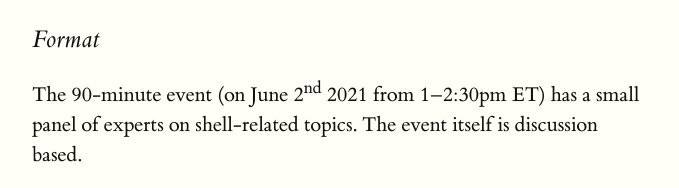
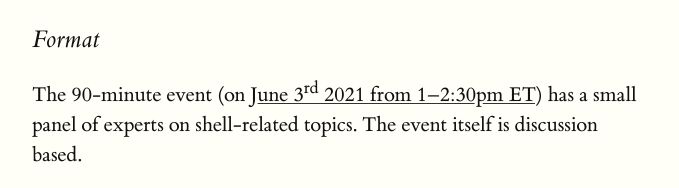
Before and after one commit to fut-shell/fut-shell.github.io, a plain HTML site: page index.html in a window 1280 px wide. Shown: the part 1354-1542 px from the top of the page, without its empty margins (128-807 px from the left). Drawn offline with Linux system fonts and the light colour scheme.

Commit message:
update dates

```diff
--- a/index.html
+++ b/index.html
@@ -40,7 +40,7 @@
 </section>
 <section id="format" class="level3">
 <h3>Format</h3>
-<p>The 90-minute event (on June 2<sup>nd</sup> 2021 from 1–2:30pm ET) has a small panel of experts on shell-related topics. The event itself is discussion based.</p>
+<p>The 90-minute event (on <a href="https://calendar.google.com/event?action=TEMPLATE&amp;tmeid=MTFrN2tpbWJuMTVmZHBuazduOGpkNThqamIgNWo1MTBsNGIzY2VoYTc2bmVzc3FtMDhnNGtAZw&amp;tmsrc=5j510l4b3ceha76nessqm08g4k%40group.calendar.google.com">June 3<sup>rd</sup> 2021 from 1–2:30pm ET</a>) has a small panel of experts on shell-related topics. The event itself is discussion based.</p>
 <table>
 <thead>
 <tr class="header">
```
Also changed, not shown: 1 other file.
